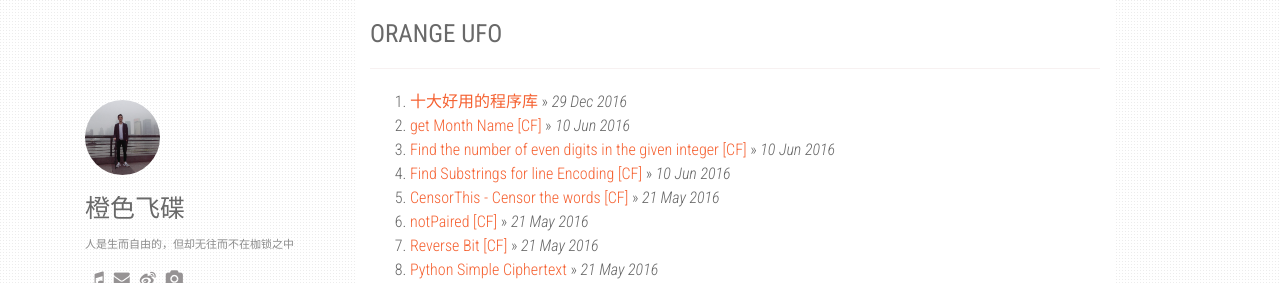
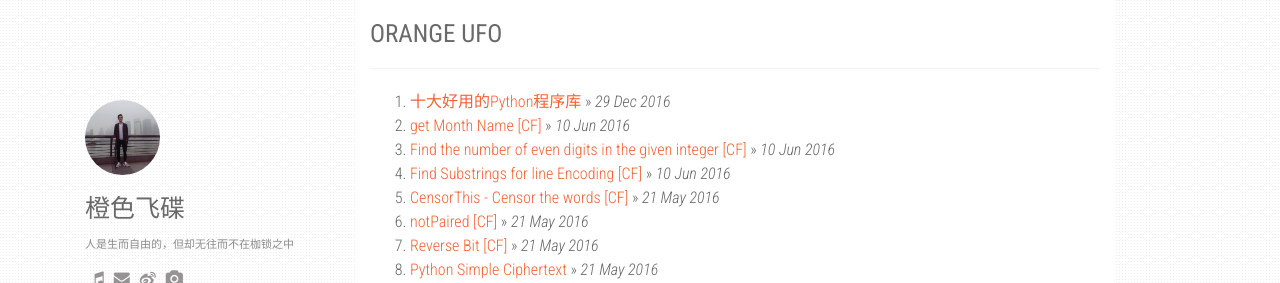
Before and after one commit to OrangeUFO/OrangeUFO.github.io, a Jekyll site: the page built from index.html, in a window 1280 px wide. Shown: the top 283 px of the page. Built offline with Jekyll 4.4.1, drawn with Linux system fonts in a browser that asks for light colours; nearby versions of some CDN libraries; the list of posts is cut into pages by our own code; comment, search, counter and statistics services are not loaded.

Commit message:
Updated 2016-12-29-top-10-python-libraries-of-2016.md

```diff
--- a/_posts/2016-12-29-top-10-python-libraries-of-2016.md
+++ b/_posts/2016-12-29-top-10-python-libraries-of-2016.md
@@ -1,8 +1,11 @@
 ---
 layout: post
-title:  "十大好用的程序库"
-date:   2016-12-29 18:34:10 +0700
-categories: [python, django]
+title: 十大好用的Python程序库
+date: '2016-12-29 18:34:10 +0700'
+categories:
+  - python
+  - django
+published: true
 ---
 
 Last year, we did a recap with what we thought were the [best Python libraries of 2015](https://tryolabs.com/blog/2015/12/15/top-10-python-libraries-of-2015/), which was widely shared within the Python community (see post in[r/Python](https://www.reddit.com/r/Python/comments/3wyiuv/top_10_python_libraries_of_2015/)). A year has gone by, and again it is time to give due credit for the awesome work that has been done by the **open source community** this year.
```
